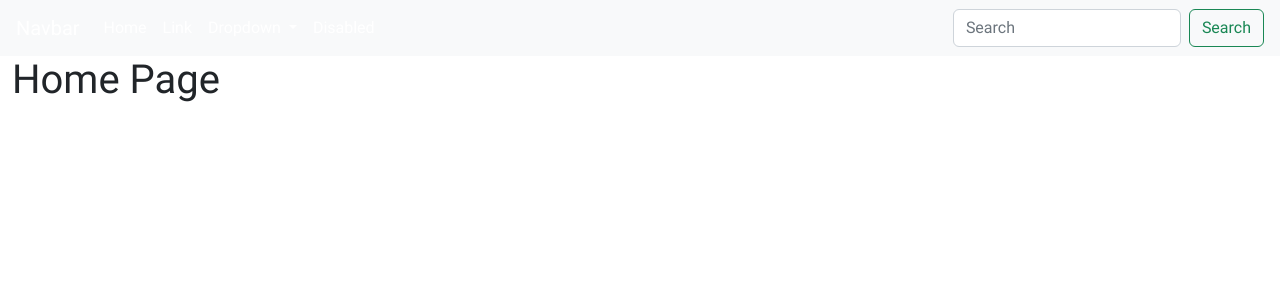
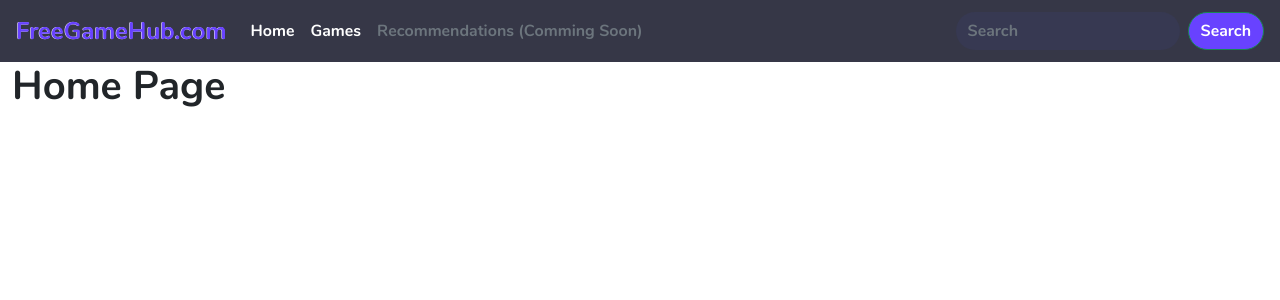
Before and after one commit to jialeee17/free-game-hub.com, a Vue app: page / in a window 1280 px wide. Shown: the top 300 px of the page. Built offline with nearby package versions, Linux system fonts and the light colour scheme.

Commit message:
Created Header(Desktop View)

```diff
--- a/src/components/layouts/TheNavigationBar.vue
+++ b/src/components/layouts/TheNavigationBar.vue
@@ -1,19 +1,22 @@
 <template>
-    <nav class="navbar navbar-expand-lg navbar-light bg-light px-3">
-        <a class="navbar-brand" href="#">Navbar</a>
-        <button class="navbar-toggler" type="button" data-toggle="collapse" data-target="#navbarSupportedContent" aria-controls="navbarSupportedContent" aria-expanded="false" aria-label="Toggle navigation">
+    <nav class="navbar navbar-expand-lg navbar-light px-3">
+        <router-link to="/" class="navbar-brand">FreeGameHub.com</router-link>
+
+        <!-- Hamburger Menu (Mobile) -->
+        <button class="navbar-toggler" type="button" data-toggle="collapse" data-target="#navbarSupportedContent"
+            aria-controls="navbarSupportedContent" aria-expanded="false" aria-label="Toggle navigation">
             <span class="navbar-toggler-icon"></span>
         </button>
 
         <div class="collapse navbar-collapse justify-content-between" id="navbarSupportedContent">
             <ul class="navbar-nav mr-auto">
                 <li class="nav-item active">
-                    <a class="nav-link" href="#">Home <span class="sr-only">(current)</span></a>
+                    <a class="nav-link" href="#">Home</a>
                 </li>
                 <li class="nav-item">
-                    <a class="nav-link" href="#">Link</a>
+                    <a class="nav-link" href="#">Games</a>
                 </li>
-                <li class="nav-item dropdown">
+                <!-- <li class="nav-item dropdown">
                     <a class="nav-link dropdown-toggle" href="#" id="navbarDropdown" role="button" data-toggle="dropdown" aria-haspopup="true" aria-expanded="false">
                     Dropdown
                     </a>
@@ -23,15 +26,60 @@
                     <div class="dropdown-divider"></div>
                     <a class="dropdown-item" href="#">Something else here</a>
                     </div>
-                </li>
+                </li> -->
                 <li class="nav-item">
-                    <a class="nav-link disabled" href="#">Disabled</a>
+                    <a class="nav-link text-muted" href="#">Recommendations (Comming Soon)</a>
                 </li>
             </ul>
             <form class="form-inline my-2 my-lg-0 d-flex gap-2">
                 <input class="form-control mr-sm-2" type="search" placeholder="Search" aria-label="Search">
-                <button class="btn btn-outline-success my-2 my-sm-0" type="submit">Search</button>
+                <button class="btn btn-outline-success btn-search my-2 my-sm-0" type="submit">Search</button>
             </form>
         </div>
     </nav>
 </template>
+
+<script>
+export default {
+
+}
+</script>
+
+<style lang="scss" scoped>
+.navbar {
+    background: rgba(33, 34, 51, 0.9);
+
+    .navbar-brand {
+        color: #6842FF;
+        font-size: 1.5rem;
+        text-shadow: -0.5px -0.5px 0 #ffffff;
+    }
+
+    .navbar-nav {
+        .nav-item {
+            .nav-link {
+                color: #ffffff;
+            }
+        }
+    }
+
+    form {
+
+        input {
+            &[type="search"] {
+                background: rgb(55, 57, 82);
+                border: none;
+                border-radius: 1.875rem;
+            }
+        }
+
+        .btn {
+            &.btn-search {
+                background: #6842FF;
+                border-radius: 1.875rem;
+                color: #ffffff;
+            }
+        }
+    }
+}
+</style>
--- a/src/styles/layout/_home.scss
+++ b/src/styles/layout/_home.scss
@@ -1,3 +1,5 @@
+@import '../utilities/variables';
+
 body {
     background: $base-color;
 }
--- a/src/styles/main.css
+++ b/src/styles/main.css
@@ -9,10 +9,6 @@
 html {
   font-size: 16px;
   line-height: 1.5;
-}
-
-body {
-  background: #0c0d14;
 }
 
 /* -------------------------------------------------------------------------- */
@@ -27,18 +23,23 @@ body {
   src: url("/src/fonts/roboto/Roboto-Bold.ttf") format("opentype"), url("/src/fonts/roboto/Roboto-Bold.woff") format("woff"), url("/src/fonts/roboto/Roboto-Bold.woff2") format("woff2");
 }
 /* -------------------------------------------------------------------------- */
+/*                                   Nunito                                   */
+/* -------------------------------------------------------------------------- */
+@font-face {
+  font-family: "nunitoRegular";
+  src: url("/src/fonts/nunito/Nunito-Regular.ttf") format("opentype"), url("/src/fonts/nunito/Nunito-Regular.woff") format("woff"), url("/src/fonts/nunito/Nunito-Regular.woff2") format("woff2");
+}
+@font-face {
+  font-family: "nunitoBold";
+  src: url("/src/fonts/nunito/Nunito-Bold.ttf") format("opentype"), url("/src/fonts/nunito/Nunito-Bold.woff") format("woff"), url("/src/fonts/nunito/Nunito-Bold.woff2") format("woff2");
+}
+/* -------------------------------------------------------------------------- */
 /*                                     CSS                                    */
 /* -------------------------------------------------------------------------- */
 * {
-  font-family: "robotoRegular", sans-serif;
+  font-family: "nunitoBold", "robotoRegular", sans-serif;
 }
 
-header .navbar {
-  background: rgba(33, 34, 51, 0.9);
-}
-header .navbar .navbar-brand {
-  color: #ffffff;
-}
-header .navbar .navbar-nav .nav-item .nav-link {
-  color: #ffffff;
+body {
+  background: #0c0d14;
 }/*# sourceMappingURL=main.css.map */
```
Also changed, not shown: src/styles/base/_reset.scss (indentation only), 1 other file (tests, documents, lock files or other folders).
